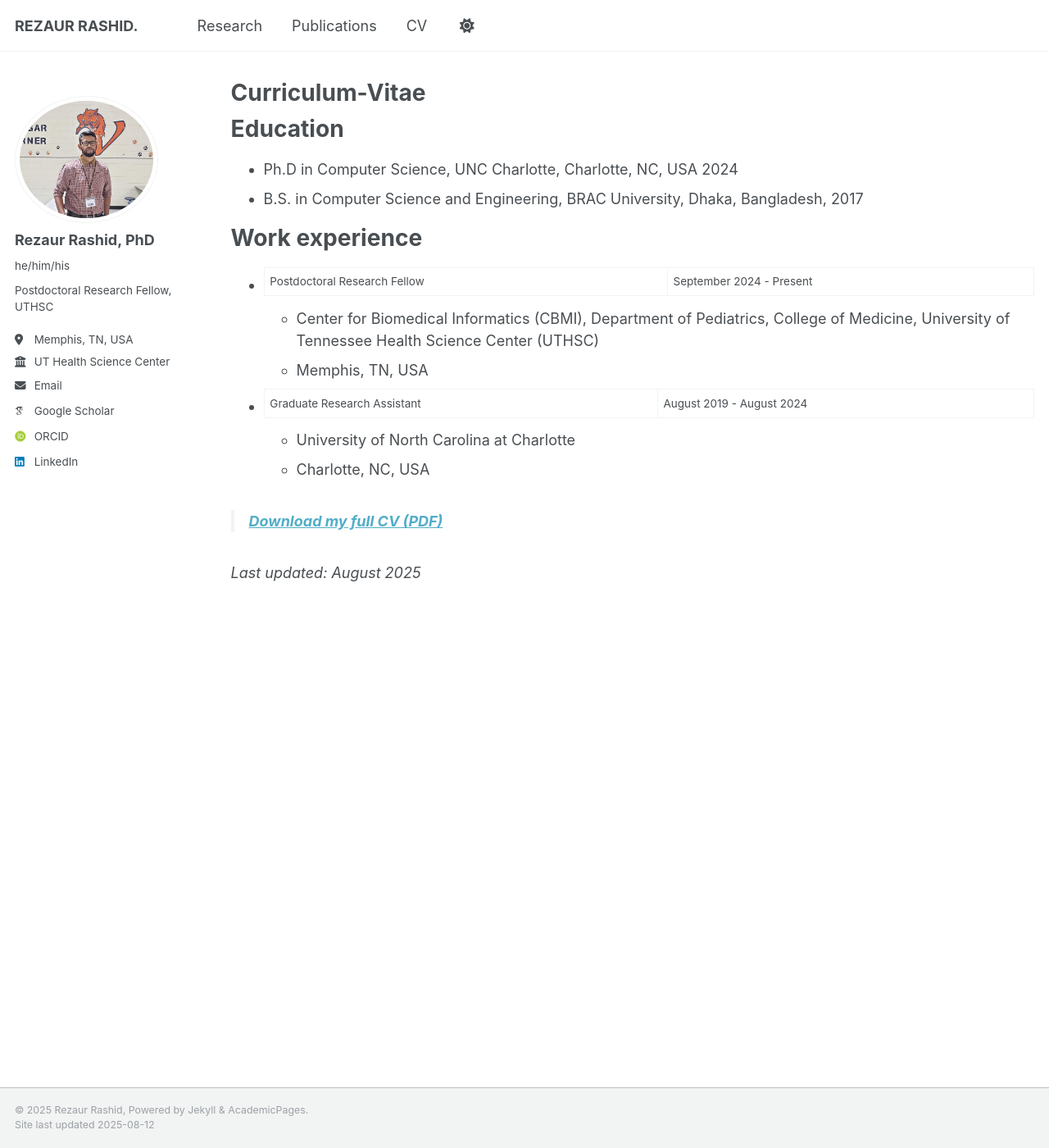
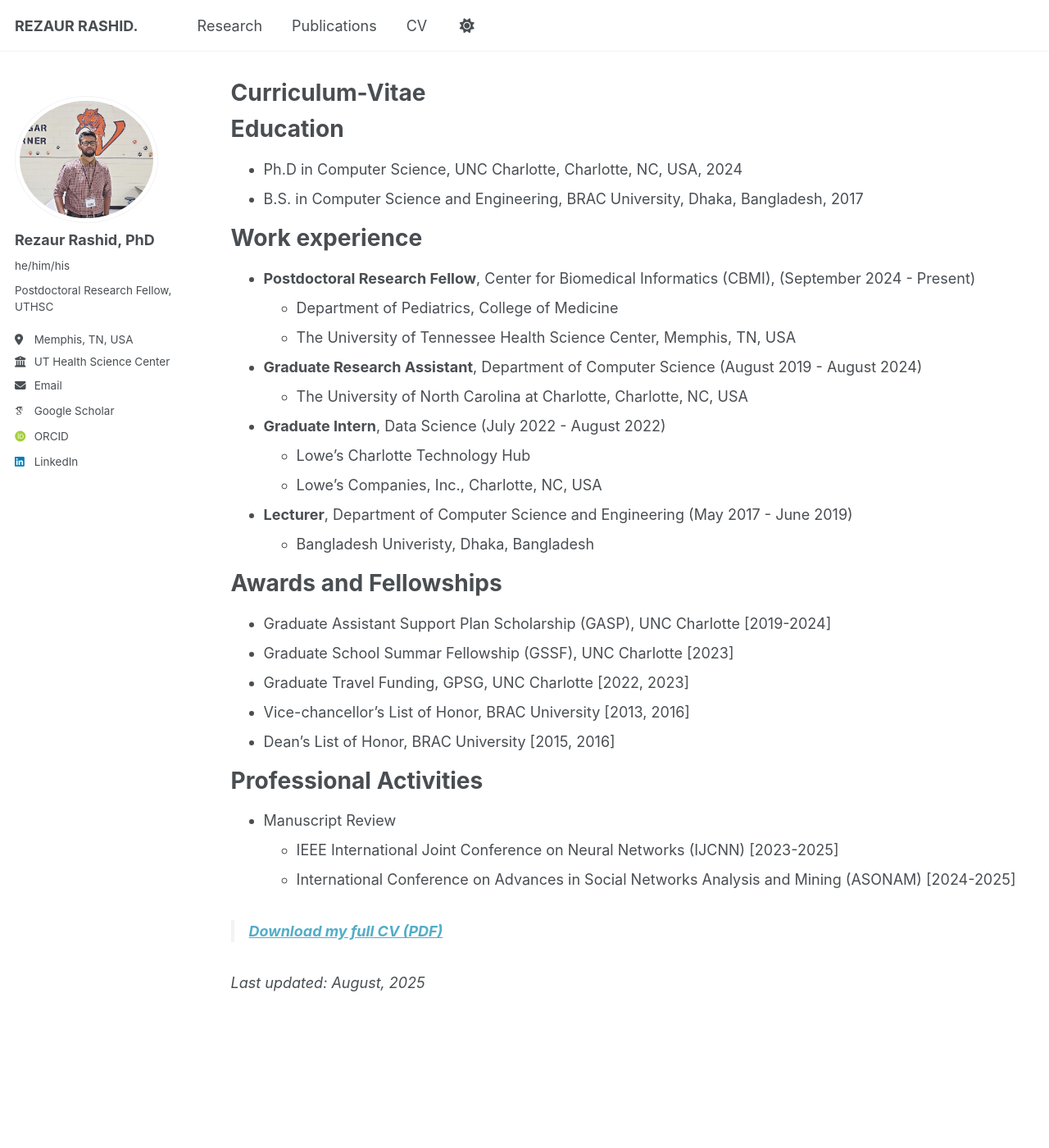
Before and after one commit to rezaurrashid/rezaurrashid.github.io, a Jekyll site: the page built from _pages/cv.md, in a window 1280 px wide and 1400 px high. Shown: the whole window at 82% size. Built offline with Jekyll 4.4.1, drawn with Linux system fonts in a browser that asks for light colours; some web fonts are replaced; a script that is not in the unit is left out.

Commit message:
updated CV page

```diff
--- a/_pages/cv.md
+++ b/_pages/cv.md
@@ -9,19 +9,41 @@ author_profile: true
 
 Education
 ======
-* Ph.D in Computer Science, UNC Charlotte, Charlotte, NC, USA 2024
+* Ph.D in Computer Science, UNC Charlotte, Charlotte, NC, USA, 2024
 * B.S. in Computer Science and Engineering, BRAC University, Dhaka, Bangladesh, 2017
+
 
 Work experience
 ======
-* Postdoctoral Research Fellow | September 2024 - Present
-  * Center for Biomedical Informatics (CBMI), Department of Pediatrics, College of Medicine, University of Tennessee Health Science Center (UTHSC)
-  * Memphis, TN, USA
+* **Postdoctoral Research Fellow**, Center for Biomedical Informatics (CBMI), (September 2024 - Present)
+  * Department of Pediatrics, College of Medicine
+  * The University of Tennessee Health Science Center, Memphis, TN, USA
 
-* Graduate Research Assistant | August 2019 - August 2024
-  * University of North Carolina at Charlotte
-  * Charlotte, NC, USA
+* **Graduate Research Assistant**, Department of Computer Science (August 2019 - August 2024)
+  * The University of North Carolina at Charlotte, Charlotte, NC, USA
 
+* **Graduate Intern**, Data Science (July 2022 - August 2022)
+  * Lowe's Charlotte Technology Hub
+  * Lowe's Companies, Inc., Charlotte, NC, USA
+
+* **Lecturer**, Department of Computer Science and Engineering (May 2017 - June 2019)
+  * Bangladesh Univeristy, Dhaka, Bangladesh
+
+
+Awards and Fellowships
+======
+* Graduate Assistant Support Plan Scholarship (GASP), UNC Charlotte \[2019-2024\]
+* Graduate School Summar Fellowship (GSSF), UNC Charlotte \[2023\]
+* Graduate Travel Funding, GPSG, UNC Charlotte \[2022, 2023\]
+* Vice-chancellor's List of Honor, BRAC University \[2013, 2016\]
+* Dean's List of Honor, BRAC University \[2015, 2016\]
+
+
+Professional Activities
+======
+* Manuscript Review
+  * IEEE International Joint Conference on Neural Networks (IJCNN) \[2023-2025]
+  * International Conference on Advances in Social Networks Analysis and Mining (ASONAM) \[2024-2025\]
 
 
 
@@ -30,38 +52,6 @@ Work experience
 
 
 
-_Last updated: August 2025_
+<!-- _Last updated: August 2025_ -->
 
-<!-- _Last updated: {{ "now" | date: '%Y-%m-%d' }}_ -->
-
-<!-- Skills
-======
-* Skill 1
-* Skill 2
-  * Sub-skill 2.1
-  * Sub-skill 2.2
-  * Sub-skill 2.3
-* Skill 3
-
-Publications
-======
-  <ul>{% for post in site.publications reversed %}
-    {% include archive-single-cv.html %}
-  {% endfor %}</ul>
-
-Talks
-======
-  <ul>{% for post in site.talks reversed %}
-    {% include archive-single-talk-cv.html  %}
-  {% endfor %}</ul>
-
-Teaching
-======
-  <ul>{% for post in site.teaching reversed %}
-    {% include archive-single-cv.html %}
-  {% endfor %}</ul>
-
-Service and leadership
-======
-* Currently signed in to 43 different slack teams
- -->
+_Last updated: {{ "now" | date: '%B, %Y' }}_
```
